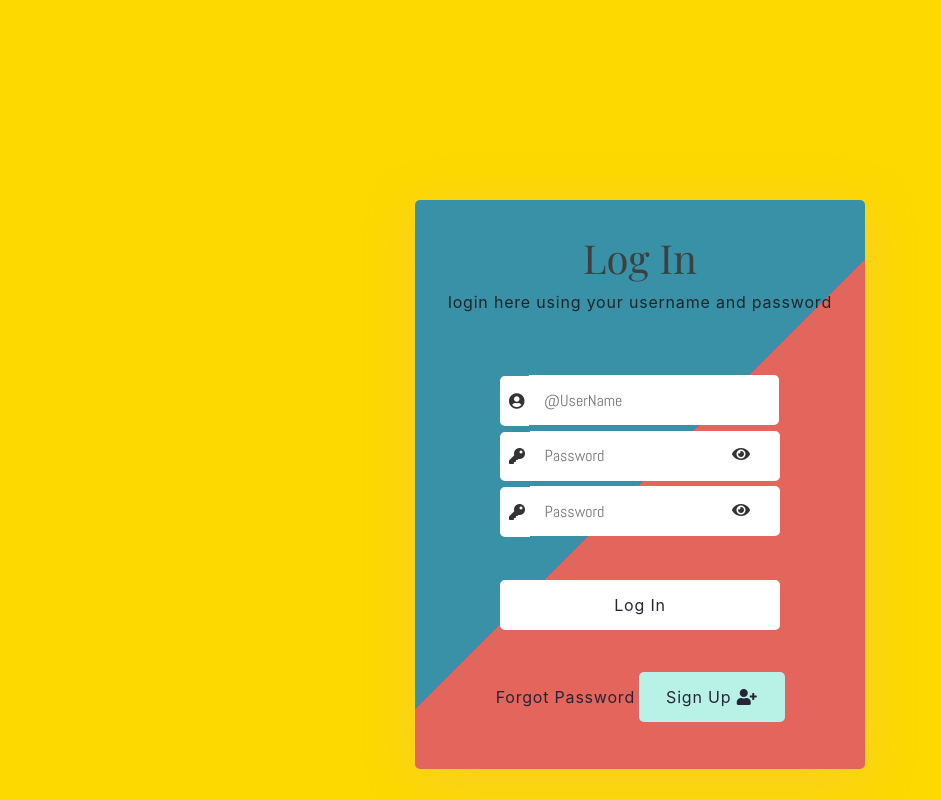
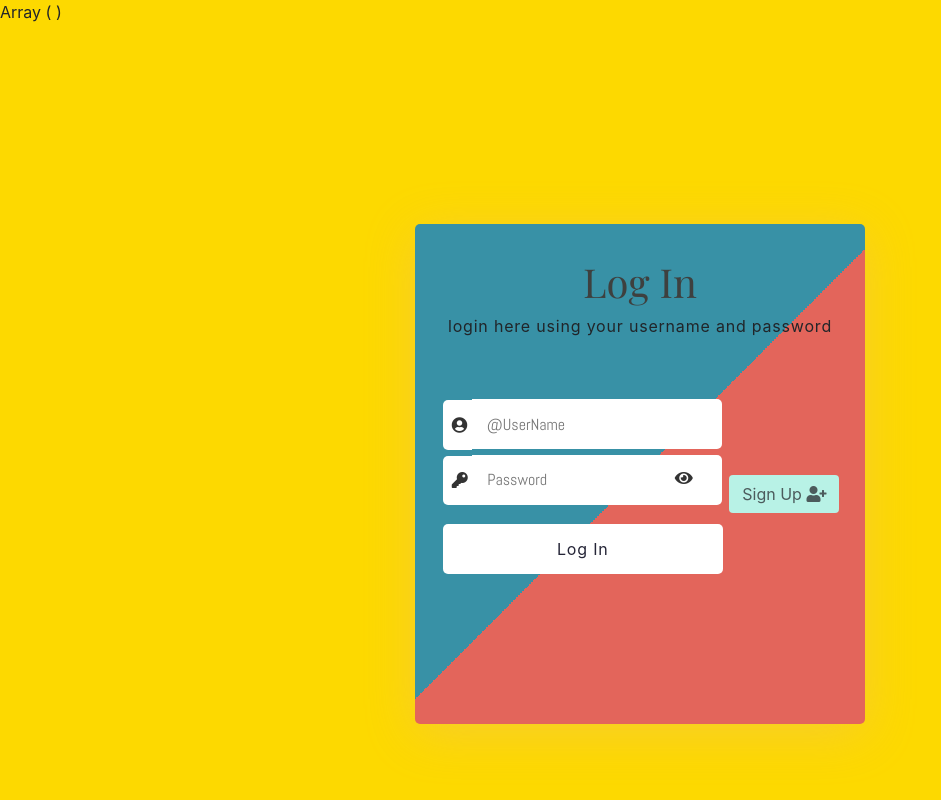
Before and after one commit to jonasanne/Web2Project, a PHP site: page /login.php in a window 1280 px wide. Shown: the whole page, without its empty margins (0-941 px from the left). Run offline with PHP 8.4, Linux system fonts and the light colour scheme; some libraries are stand-ins or nearby versions; some web fonts are replaced.

Commit message:
login en register werkt

```diff
--- a/account.php
+++ b/account.php
@@ -1,3 +1,8 @@
+<?php
+session_start();
+print($_SESSION['username']);
+
+?>
 <!DOCTYPE html>
 <html lang="en">
 
--- a/login.php
+++ b/login.php
@@ -1,9 +1,46 @@
 <?php
  include_once 'scripts/databaseconnect.php';
  //$checkusername = $_SESSION['username'];
+print_r($_POST);
+//controleren of username al bestaat
+if(!empty($_POST) ){
 
-//controleren of username al bestaat
+   //Als de pagina gepost is & de email & pwd zijn geset
+   if(isset($_POST["username"]) && !empty($_POST["username"]) && isset($_POST["password"]) && !empty($_POST["password"]) ){
+       //Check of geposte username al in de db zit
+       session_start();
+       $username = mysqli_real_escape_string($mysqli,$_POST['username']);
+       $password = mysqli_real_escape_string($mysqli,$_POST['password']);
 
+       $sql= "SELECT * FROM `account` WHERE `username` = '$username'";
+       $result = $mysqli->query($sql);
+       $user = $result->fetch_assoc();
+       print_r($user);
+       if($result != NULL){
+           //De gebruiker zit in de DB (gechecked op username)
+           $sugar = $user['password'];
+           $usernamecontrole = $user['username'];
+           if($sugar == md5($_POST["password"])){
+               //Het ingegeven wachtwoord komt overeen met het geïncripteerde wachtwoord in de DB
+               //Check of het vinkje "ingelogd blijven" is aangevinkt
+               $_SESSION["username"] = $username;
+               // print_r($_SESSION["email"]);
+               header("location:account.php");
+               exit;
+            }
+           else if($usernamecontrole != $_POST["username"]){
+               //De gebruiker zit NIET in de DB (gechecked op username)
+               $error="No active account was found for this email address.";
+           }
+           else{
+               //Het ingegeven wachtwoord komt niet overeen met het wachtwoord in de DB
+               $error = "The password is incorrect";
+           }
+       }
+   }else{
+      $_SESSION['message']='error';
+   }
+}
 
 
 
@@ -30,7 +67,7 @@
 <body id="login">
 <main id="login">
 <div class="overlay">
-<form method="post">
+<form method="post" action="<?php  print ($_SERVER['PHP_SELF']);  ?>">
    <div class="con">
    <header class="head-form">
       <h2>Log In</h2>
@@ -42,7 +79,7 @@
          <span class="input-item">
            <i class="fa fa-user-circle"></i>
          </span>
-         <input class="form-input" id="txt-input" type="text" placeholder="@UserName" name="username" required>
+         <input class="form-input" id="txt-input" type="text" placeholder="@UserName" name="username" >
 
       <br>
 
@@ -50,22 +87,11 @@
       <span class="input-item">
         <i class="fa fa-key"></i>
        </span>
-      <input class="form-input" type="password" placeholder="Password" id="pwd"  name="password" required>
+      <input class="form-input" type="password" placeholder="Password" id="pwd"  name="password" >
 
      <span>
         <i class="fa fa-eye" aria-hidden="true"  type="button" id="eye"></i>
      </span>
-     <div>
-     <span class="input-item">
-        <i class="fa fa-key"></i>
-       </span>
-      <input class="form-input" type="password" placeholder="Password" id="pwd"  name="password" required>
-
-
-     <span>
-        <i class="fa fa-eye" aria-hidden="true"  type="button" id="eye"></i>
-     </span>
-     </div>
 
 
 
@@ -74,11 +100,12 @@
    </div>
 
    <div class="other">
-      <button class="btn submits frgt-pass">Forgot Password</button>
 
-      <button  class="btn submits sign-up" >Sign Up
+      <a  class="signup" href="register.php">
+      <div  class="btn submits sign-up test">Sign Up
       <i class="fa fa-user-plus" aria-hidden="true"></i>
-      </button>
+</div>
+      </a>
    </div>
 
 
--- a/screen.css
+++ b/screen.css
@@ -413,6 +413,7 @@ main#login {
   /*     Sign Up button  */
   /* buttons hover */
   /* buttons hover Animation */
+  /* buttons hover Animation */
 }
 main#login form {
   width: 450px;
@@ -434,8 +435,8 @@ main#login form .con {
   margin: 0 auto;
 }
 main#login form .con div.other {
-  padding-right: 1.6rem;
   display: flex;
+  justify-content: space-between;
 }
 main#login form .con div.other button.frgt-pass {
   margin-right: 5px;
@@ -511,10 +512,28 @@ main#login button {
   letter-spacing: 0.05em;
 }
 main#login .submits {
-  width: 48%;
   display: inline-block;
   float: left;
   margin-left: 2%;
+  color: #4C5B5C;
+}
+main#login a.signup {
+  display: flex;
+  align-items: center;
+}
+main#login a.signup:hover {
+  text-decoration: none;
+  color: #333;
+}
+main#login button.sign-up {
+  display: flex;
+  width: 120px;
+  align-content: center;
+}
+main#login button.sign-up i {
+  position: relative;
+  right: -10px;
+  top: 5px;
 }
 main#login .frgt-pass {
   background: transparent;
@@ -527,6 +546,13 @@ main#login button:hover {
   box-shadow: none;
 }
 main#login button:hover {
+  animation: ani9 0.4s ease-in-out infinite alternate;
+}
+main#login div.test:hover {
+  transform: translatey(3px);
+  box-shadow: none;
+}
+main#login div.test:hover {
   animation: ani9 0.4s ease-in-out infinite alternate;
 }
 @keyframes ani9 {
--- a/screen.scss
+++ b/screen.scss
@@ -629,8 +629,8 @@ main#login {
         margin: 0 auto;
 
         div.other {
-            padding-right: 1.6rem;
             display: flex;
+            justify-content: space-between;
 
             button.frgt-pass {
                 margin-right: 5px;
@@ -754,10 +754,34 @@ main#login {
 
     /* Submits */
     .submits {
-        width: 48%;
         display: inline-block;
         float: left;
         margin-left: 2%;
+        color: $black;
+
+
+    }
+
+    a.signup {
+        display: flex;
+        align-items: center;
+
+        &:hover {
+            text-decoration: none;
+            color: #333;
+        }
+    }
+
+    button.sign-up {
+        display: flex;
+        width: 120px;
+        align-content: center;
+
+        i {
+            position: relative;
+            right: -10px;
+            top: 5px;
+        }
     }
 
     /*       Forgot Password button FAF3DD  */
@@ -779,6 +803,16 @@ main#login {
 
     /* buttons hover Animation */
     button:hover {
+        animation: ani9 0.4s ease-in-out infinite alternate;
+    }
+
+    div.test:hover {
+        transform: translatey(3px);
+        box-shadow: none;
+    }
+
+    /* buttons hover Animation */
+    div.test:hover {
         animation: ani9 0.4s ease-in-out infinite alternate;
     }
 
@@ -821,9 +855,13 @@ main#register {
 
         margin: 0 auto;
 
+
+
         div.other {
             padding-right: 1.6rem;
             display: flex;
+
+
 
             button.frgt-pass {
                 margin-right: 5px;
```
Also changed, not shown: index.php (+3 -4 lines), register.php (+5 -5 lines), 1 other file.
